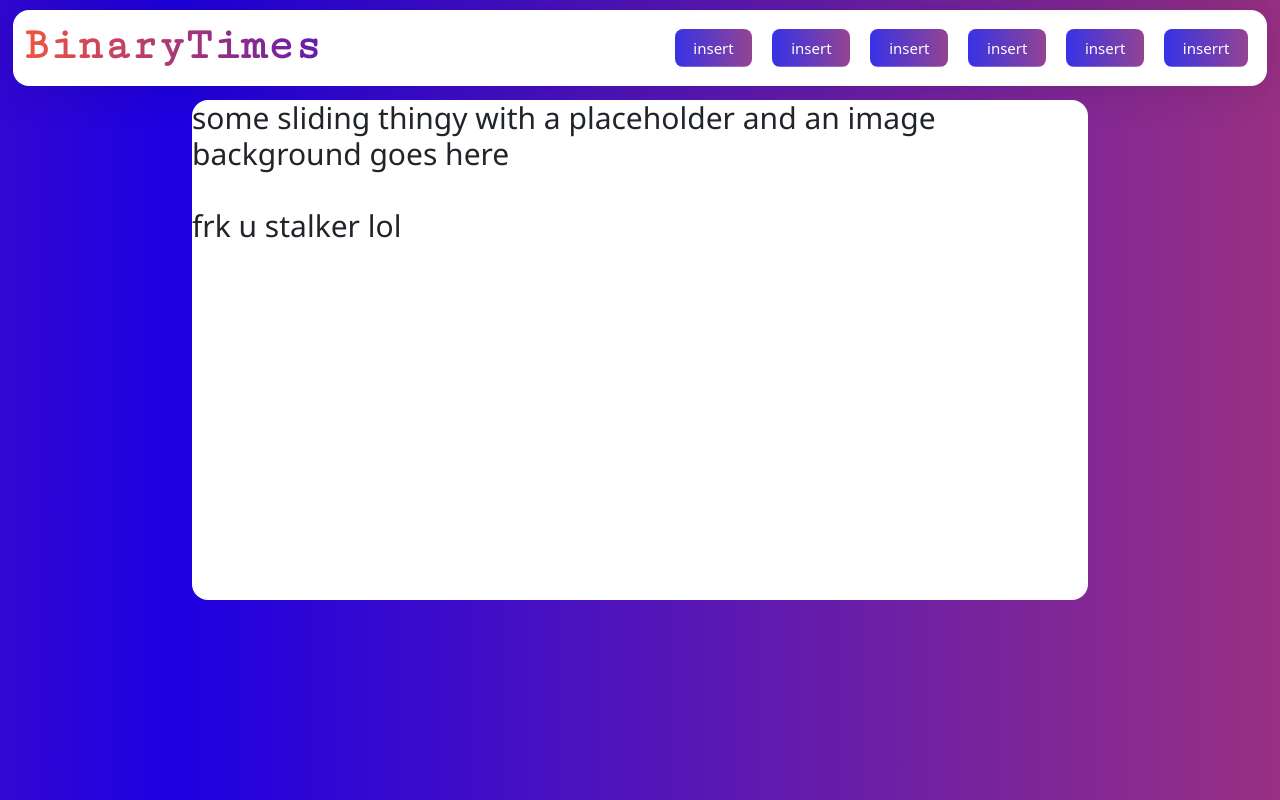
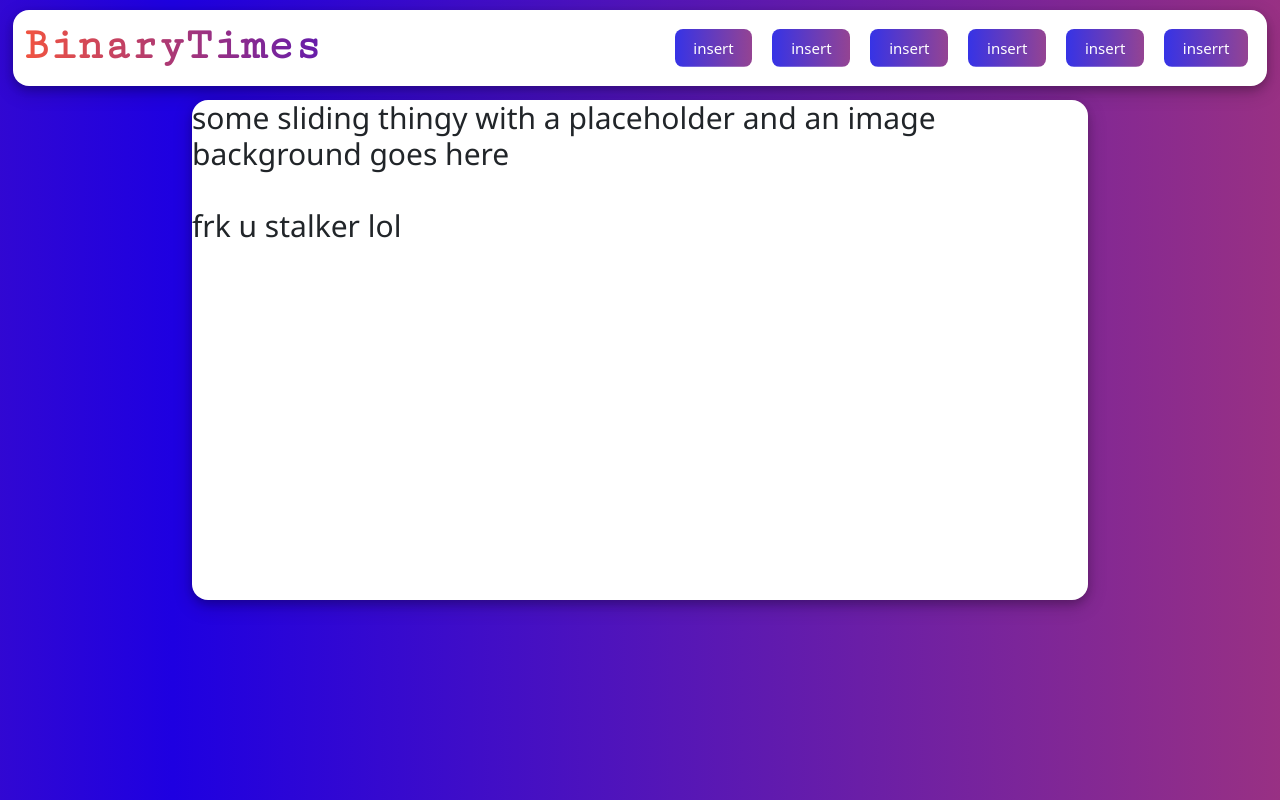
Before and after one commit to Talha-Ijaz-Qureshi/DABRUHTIMES, a plain HTML site: page index.html in a window 1280 px wide. Drawn offline with nearby package versions, Linux system fonts and the light colour scheme; a web font is replaced by a local one.

Commit message:
improved box shadow and added to content1

```diff
--- a/fancystyles.css
+++ b/fancystyles.css
@@ -28,7 +28,7 @@ body {
   width: 98%;
   height: auto;
   padding: 9px;
-  box-shadow: 0 0 3em rgba(0,0,0,.15);
+  box-shadow: 0 4px 8px 0 rgba(0, 0, 0, 0.2), 0 6px 20px 0 rgba(0, 0, 0, 0.19);
   position: absolute;
   top: 0%;
   margin: 10px 13px 10px;
@@ -42,6 +42,8 @@ body {
     background-color: white;
     top: 0%;
     margin: 100px 13px 10px;
+    box-shadow: 0 4px 8px 0 rgba(0, 0, 0, 0.2), 0 6px 20px 0 rgba(0, 0, 0, 0.19);
+
 }
 /* content 2 doesnt exist for now */
 .content2 {
```
